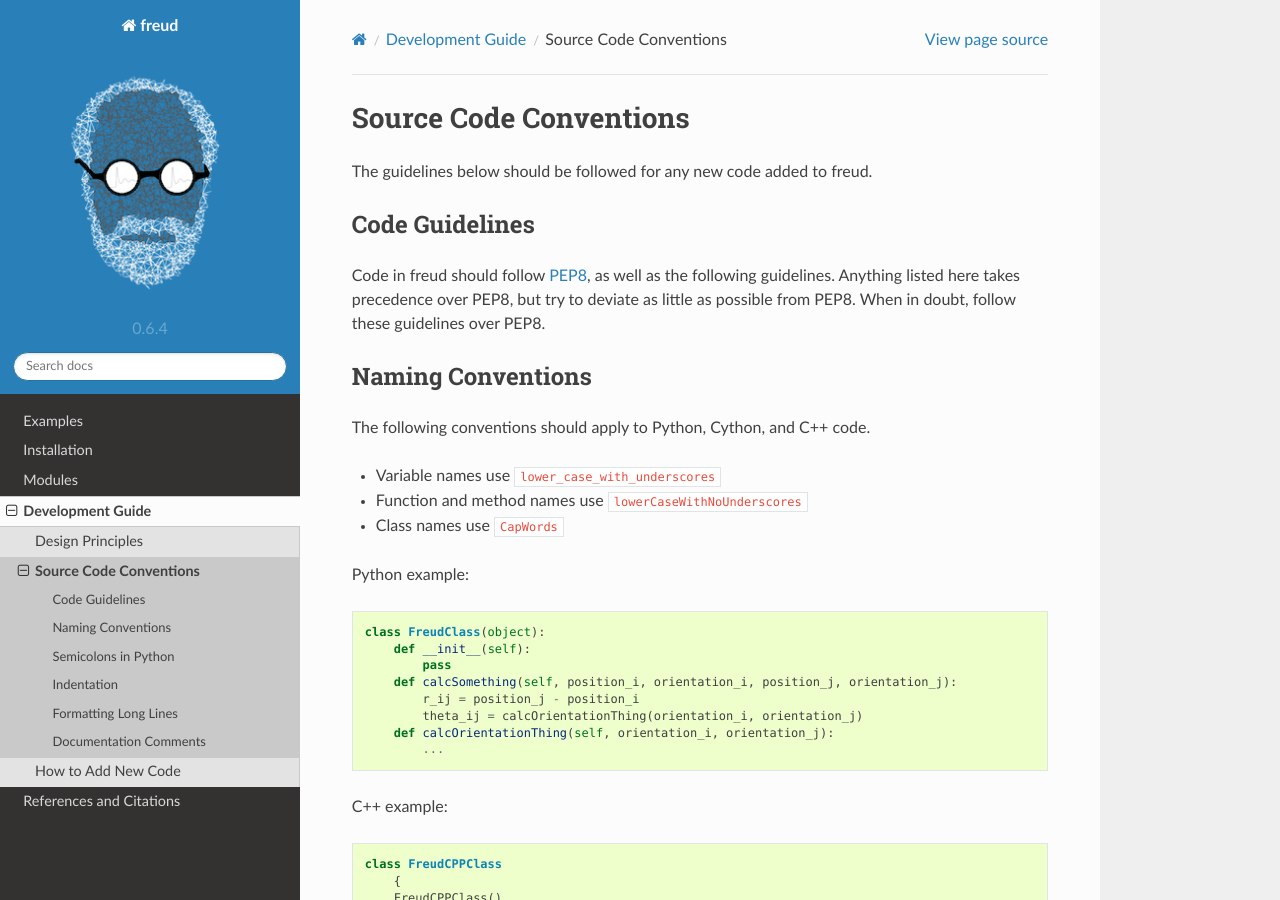
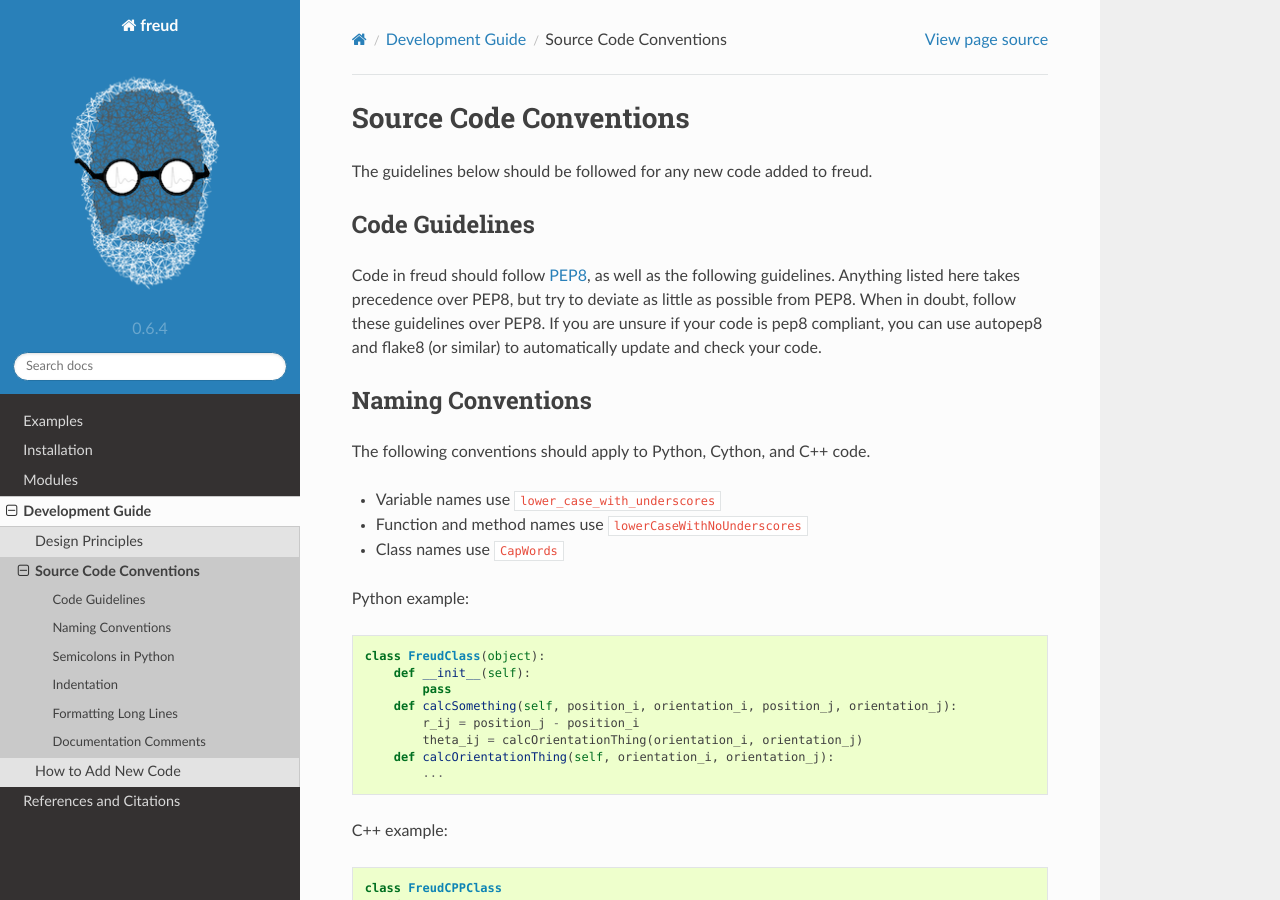
Before and after one commit to glotzerlab/freud, a Sphinx documentation site: the page built from doc/source/sourceconventions.rst, in a window 1280 px wide and 900 px high. Built offline with Sphinx 7.4.7 and the Read the Docs theme 2.0.0, drawn with Linux system fonts in a browser that asks for light colours.

Commit message:
Recommend pep8 tools

```diff
--- a/doc/source/sourceconventions.rst
+++ b/doc/source/sourceconventions.rst
@@ -12,6 +12,8 @@ Code in freud should follow
 following guidelines. Anything listed here takes precedence over PEP8,
 but try to deviate as little as possible from PEP8. When in doubt,
 follow these guidelines over PEP8.
+If you are unsure if your code is pep8 compliant, you can use autopep8
+and flake8 (or similar) to automatically update and check your code.
 
 Naming Conventions
 ==================
```
